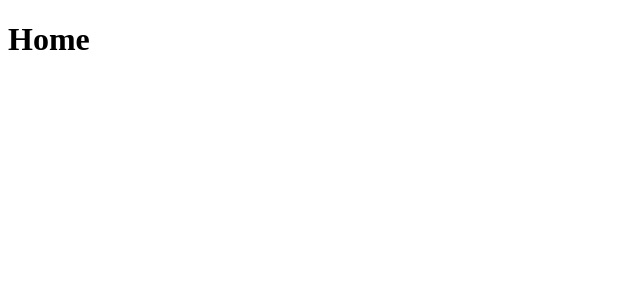
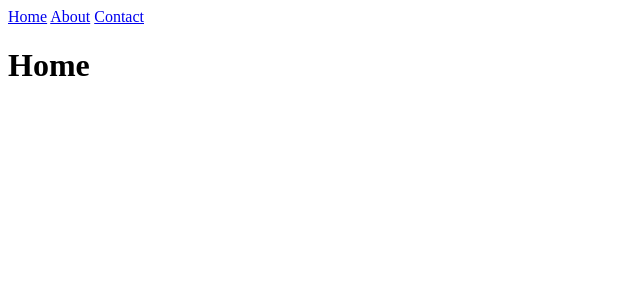
Before and after one commit to ashotpahlevanyan/React-Router-V4-training-AIO, a React (Create React App) app: page / in a window 1280 px wide. Shown: the top 300 px of the page, without its empty margins (0-640 px from the left). Built offline with nearby package versions, Linux system fonts and the light colour scheme.

Commit message:
added Links, btw, HMR is working

```diff
--- a/src/App.js
+++ b/src/App.js
@@ -12,15 +12,23 @@
 	return <h1>Home</h1>;
 };
 
+const Links = () => (
+	<nav>
+		<Link to="/">Home</Link>{' '}
+		<Link to={{pathname: '/about'}}>About</Link>{' '}
+		<Link to="/contact">Contact</Link>{' '}
+	</nav>
+);
+
 const App = () => (
 	<Router>
 		<div>
+			<Links />
 			<Route exact path="/" component={Home}/>
-			{/*<Route path="/about" render = {() => <h1>About</h1>}/>*/}
-			<Route path="/about" children = {({match}) =>match &&  <h1>About</h1>}/>
+			<Route path="/about" render = {() => <h1>About</h1>}/>
+			<Route path="/contact" render = {() => <h1>Contact</h1>}/>
 		</div>
 	</Router>
-
 );
 
 
```
